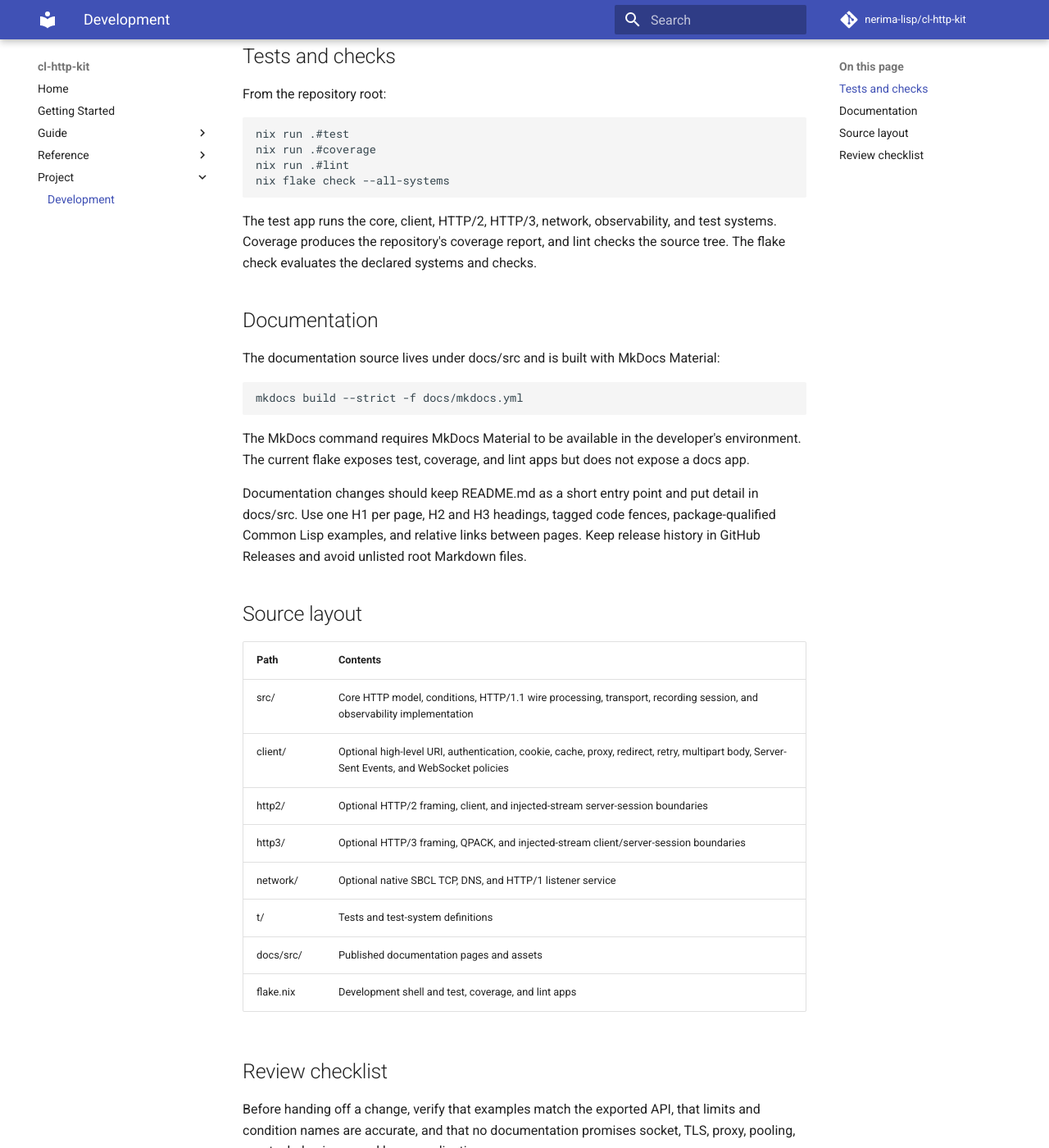
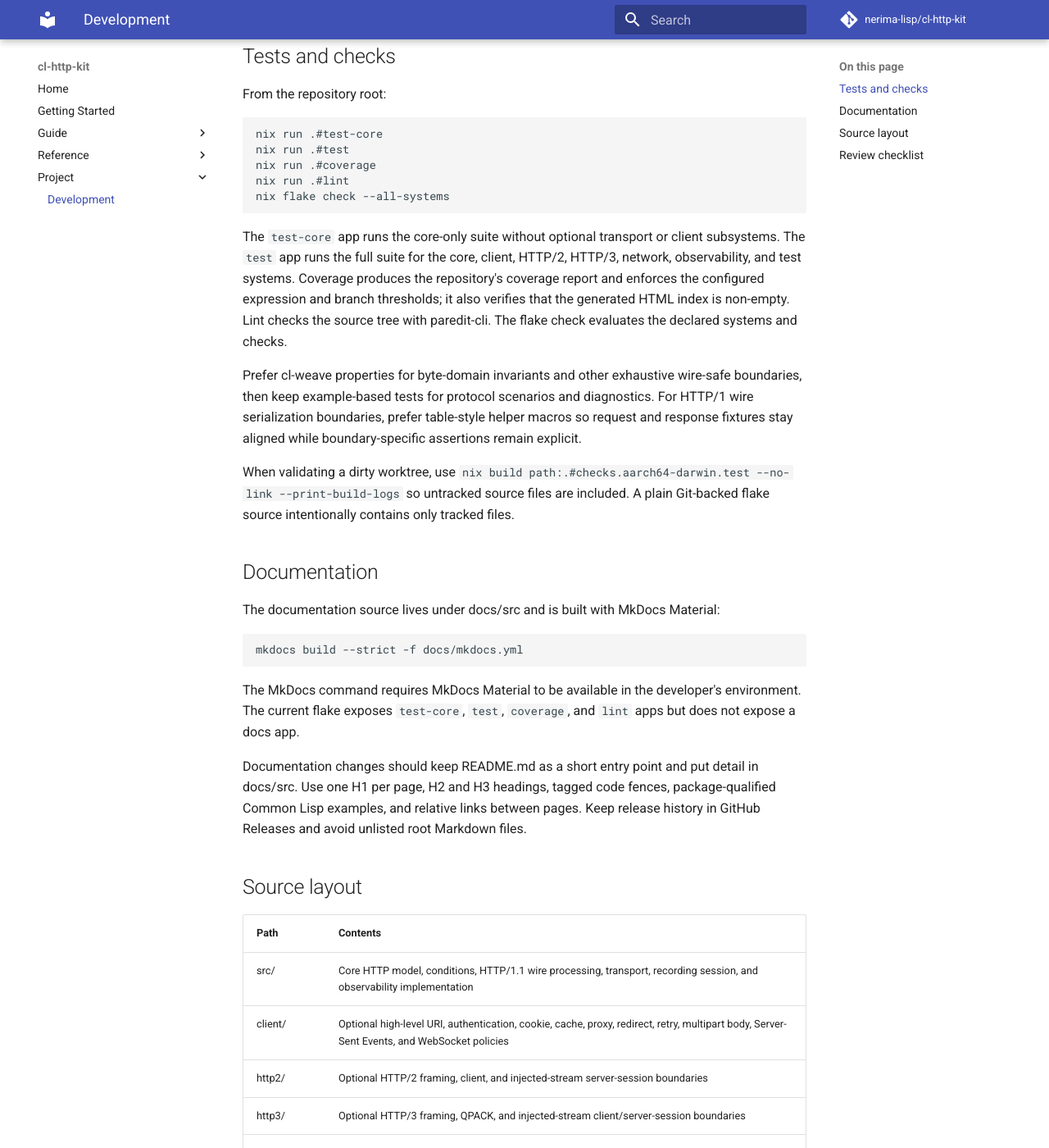
Before and after one commit to nerima-lisp/cl-http-kit, an MkDocs documentation site: the page built from docs/src/project/development.md, in a window 1280 px wide and 1400 px high, scrolled down 220 px. Shown: the whole window at 82% size. Built offline with MkDocs 1.6.1 and Material for MkDocs 9.7.7, drawn with Linux system fonts in a browser that asks for light colours; comment, search, counter and statistics services are not loaded; some of the changed text lies outside the part shown.

Commit message:
docs: document split systems and verification

````diff
--- a/docs/src/project/development.md
+++ b/docs/src/project/development.md
@@ -8,16 +8,30 @@ documentation configuration.
 From the repository root:
 
 ```sh
+nix run .#test-core
 nix run .#test
 nix run .#coverage
 nix run .#lint
 nix flake check --all-systems
 ```
 
-The test app runs the core, client, HTTP/2, HTTP/3, network, observability, and
-test systems.
-Coverage produces the repository's coverage report, and lint checks the source
-tree. The flake check evaluates the declared systems and checks.
+The `test-core` app runs the core-only suite without optional transport or
+client subsystems. The `test` app runs the full suite for the core, client,
+HTTP/2, HTTP/3, network, observability, and test systems.
+Coverage produces the repository's coverage report and enforces the configured
+expression and branch thresholds; it also verifies that the generated HTML
+index is non-empty. Lint checks the source tree with paredit-cli. The flake
+check evaluates the declared systems and checks.
+
+Prefer cl-weave properties for byte-domain invariants and other exhaustive
+wire-safe boundaries, then keep example-based tests for protocol scenarios and
+diagnostics.
+For HTTP/1 wire serialization boundaries, prefer table-style helper macros so
+request and response fixtures stay aligned while boundary-specific assertions remain explicit.
+
+When validating a dirty worktree, use `nix build path:.#checks.aarch64-darwin.test
+--no-link --print-build-logs` so untracked source files are included. A plain
+Git-backed flake source intentionally contains only tracked files.
 
 ## Documentation
 
@@ -29,8 +43,8 @@ mkdocs build --strict -f docs/mkdocs.yml
 ```
 
 The MkDocs command requires MkDocs Material to be available in the developer's
-environment. The current flake exposes test, coverage, and lint apps but does
-not expose a docs app.
+environment. The current flake exposes `test-core`, `test`, `coverage`, and
+`lint` apps but does not expose a docs app.
 
 Documentation changes should keep README.md as a short entry point and put
 detail in docs/src. Use one H1 per page, H2 and H3 headings, tagged code
@@ -49,7 +63,7 @@ files.
 | network/ | Optional native SBCL TCP, DNS, and HTTP/1 listener service |
 | t/ | Tests and test-system definitions |
 | docs/src/ | Published documentation pages and assets |
-| flake.nix | Development shell and test, coverage, and lint apps |
+| flake.nix | Development shell and test-core, test, coverage, and lint apps |
 
 ## Review checklist
 
````
Also changed, not shown: docs/src/reference/api.md (+5 -4 lines), docs/src/reference/architecture.md (+7 -0 lines), docs/src/reference/compatibility.md (+7 -0 lines), README.md.
